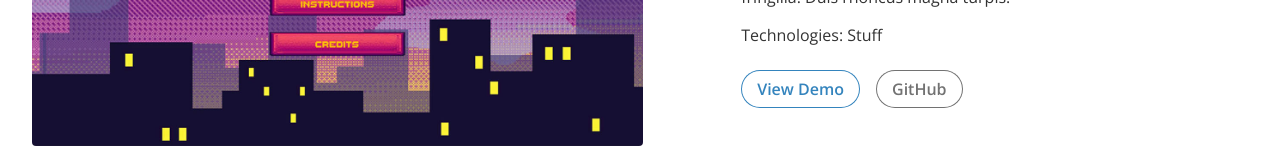
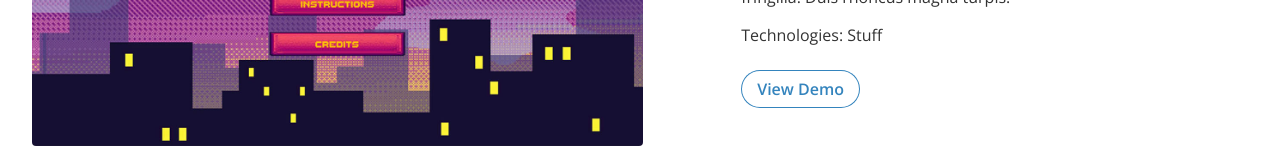
Before and after one commit to EzraMarks/ezramarks.github.io, a React (Create React App) app: page /#/ in a window 1280 px wide. Shown: the part 2941-3101 px from the top of the page. Built offline with nearby package versions, Linux system fonts and the light colour scheme.

Commit message:
Update resume link

```diff
--- a/src/ProjectDescriptions.tsx
+++ b/src/ProjectDescriptions.tsx
@@ -109,6 +109,5 @@ export const PROJECT_DESCRIPTIONS: { [name: string]: ProjectDescription } = {
     ),
     imageSrc: rhythmWitchImg,
     demoLink: "https://ezramarks.com/rhythm-witch",
-    githubLink: "https://github.com/EzraMarks/fractal-forest",
   },
 };
--- a/src/components/ResumePage.tsx
+++ b/src/components/ResumePage.tsx
@@ -13,7 +13,7 @@ export const ResumePage: React.FC<Props> = (props) => {
         <div className="resume-pdf-container">
           <iframe
             className="resume-pdf"
-            src="./ezra-marks-resume.pdf#view=FitH"
+            src="https://www.ezramarks.com/resume/ezra-marks-resume.pdf#view=FitH"
             title="Ezra Marks Resume"
           ></iframe>
         </div>
```
